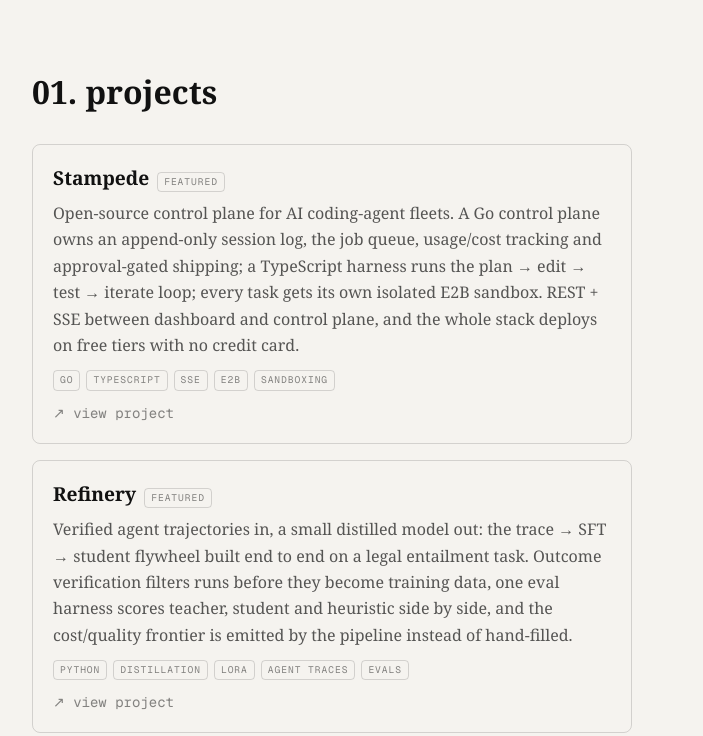
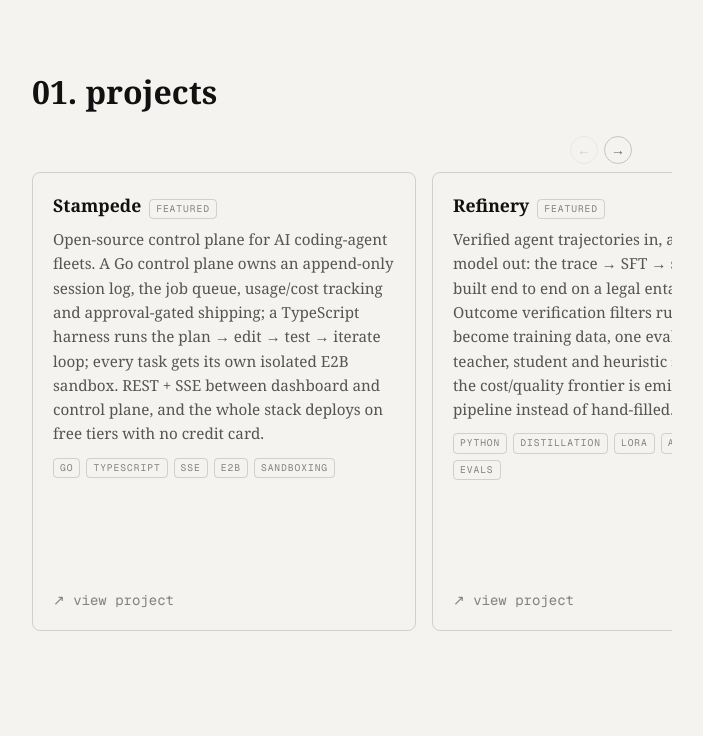
Before and after one commit to mohar-xe/portfolio, a Next.js app: page / in a window 1280 px wide. Shown: the part 1000-1736 px from the top of the page, without its empty margins (308-1011 px from the left). Built offline with nearby package versions, Linux system fonts and the light colour scheme.

Commit message:
feat: horizontal scroll-snap slider for project cards
Cards are fixed-width and snap to the container edge; native trackpad,
touch and keyboard scrolling all work, plus prev/next arrows that
disable at the ends. Scrollbar hidden via a no-scrollbar utility.

```diff
--- a/src/app/globals.css
+++ b/src/app/globals.css
@@ -31,6 +31,16 @@
   }
 }
 
+@layer utilities {
+  .no-scrollbar {
+    scrollbar-width: none;
+    -ms-overflow-style: none;
+  }
+  .no-scrollbar::-webkit-scrollbar {
+    display: none;
+  }
+}
+
 @layer base {
   * {
     @apply border-border;
--- a/src/app/page.tsx
+++ b/src/app/page.tsx
@@ -7,6 +7,7 @@ import {
 } from "@/lib/portfolio-data";
 import NavBar from "@/components/NavBar";
 import ContactLinks from "@/components/ContactLinks";
+import ProjectSlider from "@/components/ProjectSlider";
 import { posts } from "@/lib/blog-data";
 
 /* Shared ink-link treatment: underline that inverts on hover */
@@ -69,44 +70,7 @@ export default function Home() {
         <h2 id="projects" className="text-[1.6rem] sm:text-[1.75rem] md:text-[2rem] font-black leading-tight mt-16 sm:mt-24">
           01. projects
         </h2>
-        <div className="mt-8 grid grid-cols-1 gap-4">
-          {projects.map((project) => (
-            <a
-              key={project.title}
-              href={project.links[0].href}
-              target="_blank"
-              rel="noreferrer"
-              className="group block rounded-lg border border-foreground/15 p-5 transition-colors duration-150 hover:border-foreground/40 hover:bg-foreground/[0.03]"
-            >
-              <div className="flex flex-wrap items-baseline gap-x-2">
-                <h3 className="text-[1.15rem] sm:text-[1.2rem] font-bold leading-snug group-hover:underline decoration-1 underline-offset-4">
-                  {project.title}
-                </h3>
-                {project.badge && (
-                  <span className="font-mono text-[0.6rem] uppercase tracking-widest px-1.5 py-0.5 rounded border border-foreground/15 text-foreground/50">
-                    {project.badge.toLowerCase()}
-                  </span>
-                )}
-              </div>
-              <p className="mt-2 text-base leading-[1.65] text-foreground/70">
-                {project.description}
-              </p>
-              <div className="mt-3 flex flex-wrap gap-1.5">
-                {project.tags.map((tag) => (
-                  <span
-                    key={tag}
-                    className="font-mono text-[0.6rem] uppercase tracking-widest px-1.5 py-0.5 rounded border border-foreground/15 text-foreground/50"
-                  >
-                    {tag}
-                  </span>
-                ))}
-              </div>
-              <p className="mt-3 font-mono text-sm text-foreground/50">
-                ↗ {project.links[0].label.toLowerCase()}
-              </p>
-            </a>
-          ))}
-        </div>
+        <ProjectSlider projects={projects} />
         {/* 02. Experience */}
         <h2 id="experience" className="text-[1.6rem] sm:text-[1.75rem] md:text-[2rem] font-black leading-tight mt-16 sm:mt-24">
           02. experience
--- /dev/null
+++ b/src/components/ProjectSlider.tsx
@@ -0,0 +1,111 @@
+"use client";
+
+import { useCallback, useEffect, useRef, useState } from "react";
+import type { Project } from "@/lib/portfolio-data";
+
+const GAP = 16; // matches gap-4
+
+export default function ProjectSlider({ projects }: { projects: Project[] }) {
+  const scroller = useRef<HTMLDivElement>(null);
+  const [atStart, setAtStart] = useState(true);
+  const [atEnd, setAtEnd] = useState(false);
+
+  const sync = useCallback(() => {
+    const el = scroller.current;
+    if (!el) return;
+    setAtStart(el.scrollLeft <= 1);
+    setAtEnd(el.scrollLeft + el.clientWidth >= el.scrollWidth - 1);
+  }, []);
+
+  useEffect(() => {
+    sync();
+    const el = scroller.current;
+    if (!el) return;
+    const ro = new ResizeObserver(sync);
+    ro.observe(el);
+    return () => ro.disconnect();
+  }, [sync]);
+
+  const step = (dir: -1 | 1) => {
+    const el = scroller.current;
+    if (!el) return;
+    const card = el.querySelector<HTMLElement>("[data-card]");
+    const distance = card ? card.offsetWidth + GAP : el.clientWidth * 0.8;
+    el.scrollBy({ left: dir * distance, behavior: "smooth" });
+  };
+
+  const arrow =
+    "flex h-7 w-7 items-center justify-center rounded-full border border-foreground/20 font-mono text-sm text-foreground/60 transition-colors duration-150 hover:border-foreground/50 hover:text-foreground disabled:opacity-25 disabled:hover:border-foreground/20 disabled:hover:text-foreground/60";
+
+  return (
+    <div className="mt-6">
+      <div className="flex items-center justify-end gap-1.5">
+        <button
+          type="button"
+          onClick={() => step(-1)}
+          disabled={atStart}
+          aria-label="Previous projects"
+          className={arrow}
+        >
+          ←
+        </button>
+        <button
+          type="button"
+          onClick={() => step(1)}
+          disabled={atEnd}
+          aria-label="Next projects"
+          className={arrow}
+        >
+          →
+        </button>
+      </div>
+
+      <div
+        ref={scroller}
+        onScroll={sync}
+        role="region"
+        aria-label="Projects"
+        tabIndex={0}
+        className="no-scrollbar -mx-5 mt-2 flex snap-x snap-mandatory gap-4 overflow-x-auto scroll-px-5 px-5 pb-1 sm:-mx-8 sm:scroll-px-8 sm:px-8 md:-mx-10 md:scroll-px-10 md:px-10"
+      >
+        {projects.map((project) => (
+          <a
+            data-card
+            key={project.title}
+            href={project.links[0].href}
+            target="_blank"
+            rel="noreferrer"
+            className="group flex w-[85%] shrink-0 snap-start flex-col rounded-lg border border-foreground/15 p-5 transition-colors duration-150 hover:border-foreground/40 hover:bg-foreground/[0.03] sm:w-[24rem]"
+          >
+            <div className="flex flex-wrap items-baseline gap-x-2">
+              <h3 className="text-[1.05rem] sm:text-[1.1rem] font-bold leading-snug group-hover:underline decoration-1 underline-offset-4">
+                {project.title}
+              </h3>
+              {project.badge && (
+                <span className="font-mono text-[0.6rem] uppercase tracking-widest px-1.5 py-0.5 rounded border border-foreground/15 text-foreground/50">
+                  {project.badge.toLowerCase()}
+                </span>
+              )}
+            </div>
+            <p className="mt-2 text-[0.95rem] leading-[1.6] text-foreground/70">
+              {project.description}
+            </p>
+            <div className="mt-3 flex flex-wrap gap-1.5">
+              {project.tags.map((tag) => (
+                <span
+                  key={tag}
+                  className="font-mono text-[0.6rem] uppercase tracking-widest px-1.5 py-0.5 rounded border border-foreground/15 text-foreground/50"
+                >
+                  {tag}
+                </span>
+              ))}
+            </div>
+            <p className="mt-auto pt-3 font-mono text-sm text-foreground/50">
+              ↗ {project.links[0].label.toLowerCase()}
+            </p>
+          </a>
+        ))}
+      </div>
+    </div>
+  );
+}
```
